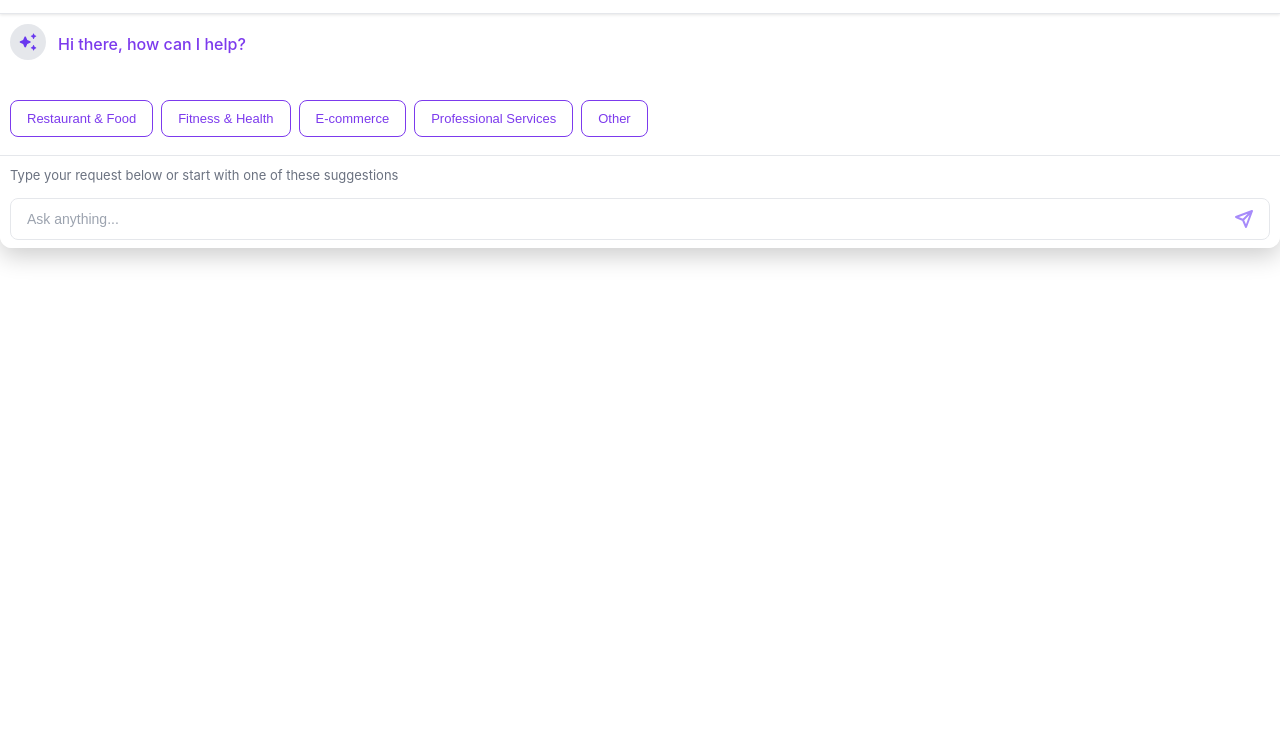
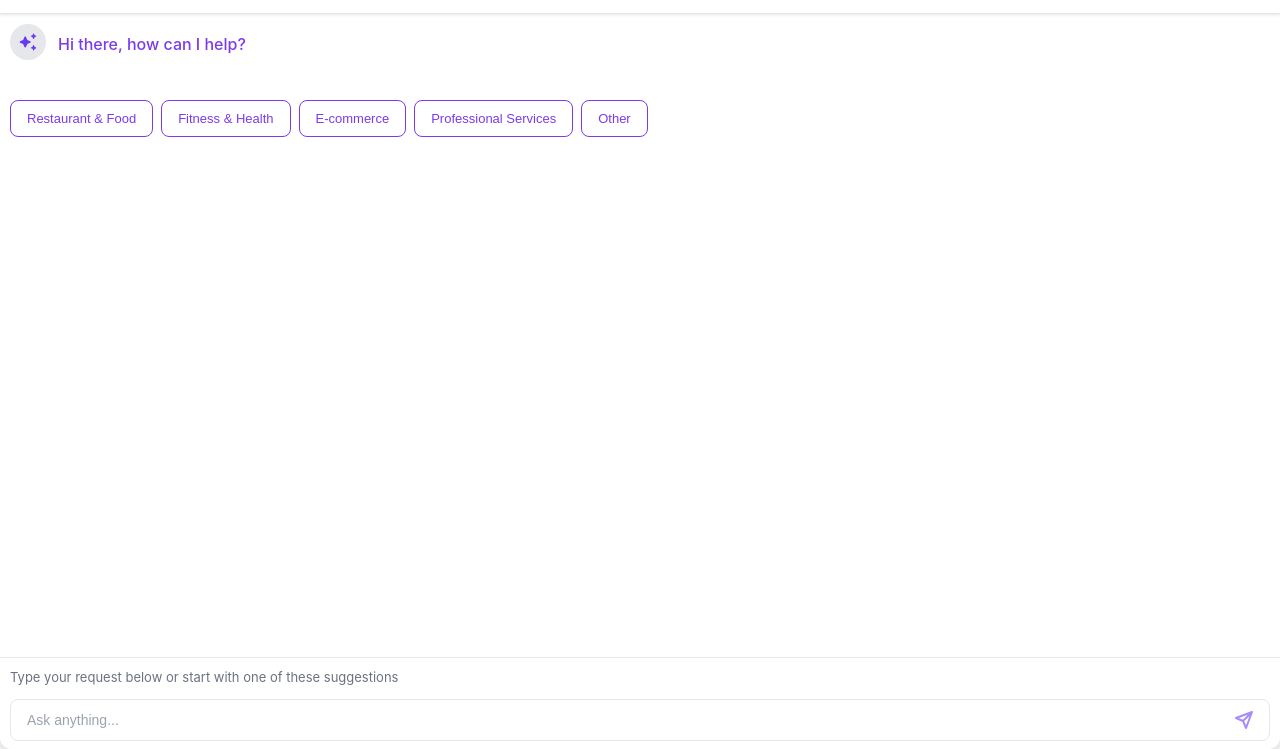
Before and after one commit to trials009/hl-copilot, a website: page frontend/widget.html in a window 1280 px wide. Shown: the part 51-800 px from the top of the page. Drawn offline with Linux system fonts and the light colour scheme; no server answers.

Commit message:
Design cleanups WIP - Typing are stuck to bottom

```diff
--- a/frontend/widget.css
+++ b/frontend/widget.css
@@ -1,4 +1,14 @@
 /* HighLevel Copilot Widget Styles */
+
+/* Ensure html and body take full height */
+html,
+body {
+    margin: 0;
+    padding: 0;
+    width: 100%;
+    height: 100%;
+    overflow: hidden;
+}
 
 /* HighLevel Design System Variables */
 :root {
@@ -28,7 +38,8 @@
     font-size: 14px;
     line-height: 1.5;
     width: 100%;
-    height: 100%;
+    height: 100vh;
+    max-height: 100vh;
     display: flex;
     flex-direction: column;
     background: #ffffff;
@@ -36,6 +47,7 @@
     box-shadow: var(--hl-shadow-lg);
     overflow: hidden;
     transition: var(--hl-transition);
+    position: relative;
 }
 
 /* Header */
@@ -253,6 +265,7 @@
     min-height: 0;
     overflow: hidden;
     position: relative;
+    height: 100%;
 }
 
 .chat-messages {
@@ -265,7 +278,6 @@
     flex-direction: column;
     gap: 16px;
     min-height: 0;
-    height: 100%;
 }
 
 .message {
@@ -383,6 +395,7 @@
     z-index: 10;
     flex-shrink: 0;
     width: 100%;
+    margin-top: auto;
 }
 
 .chat-suggestion-text {
```
